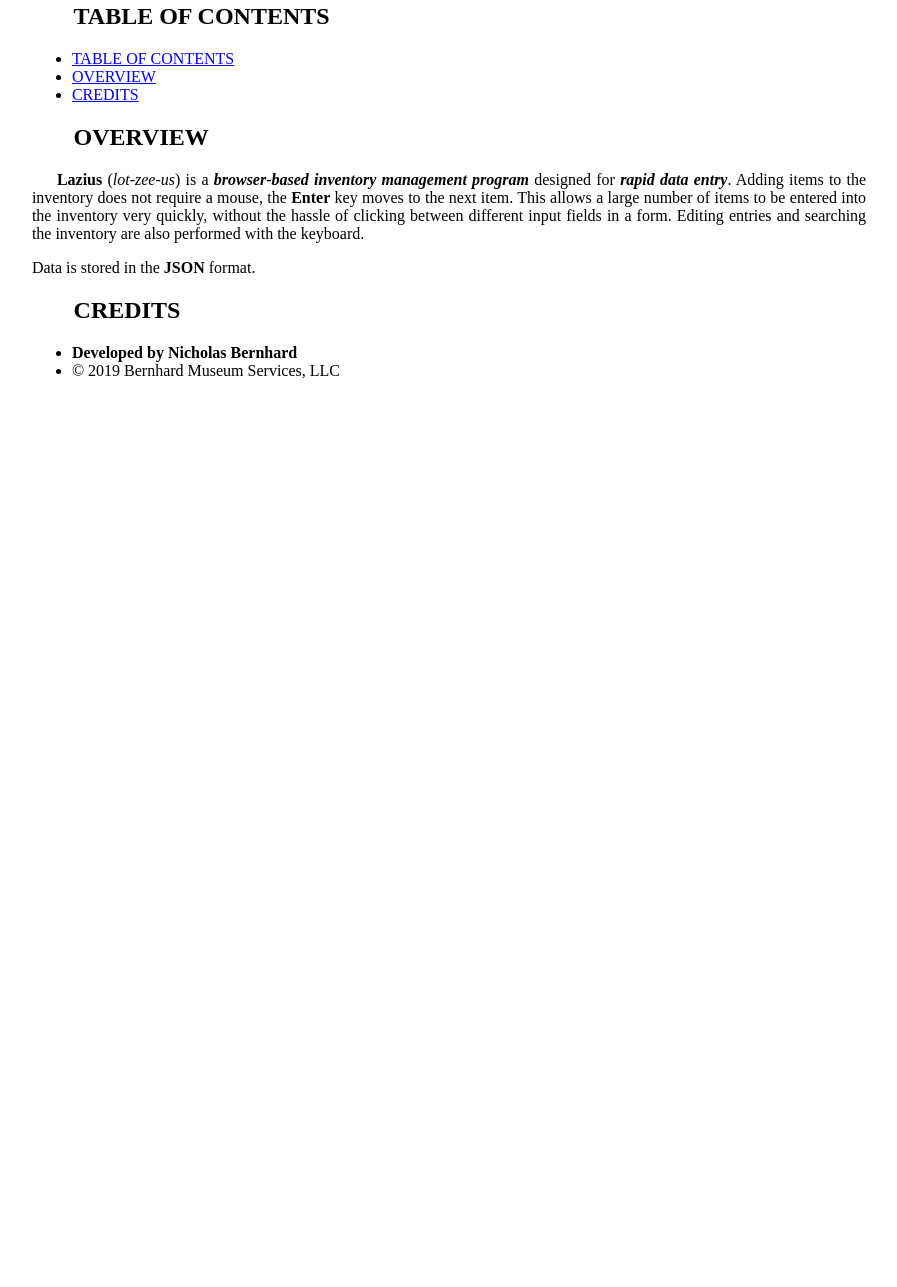
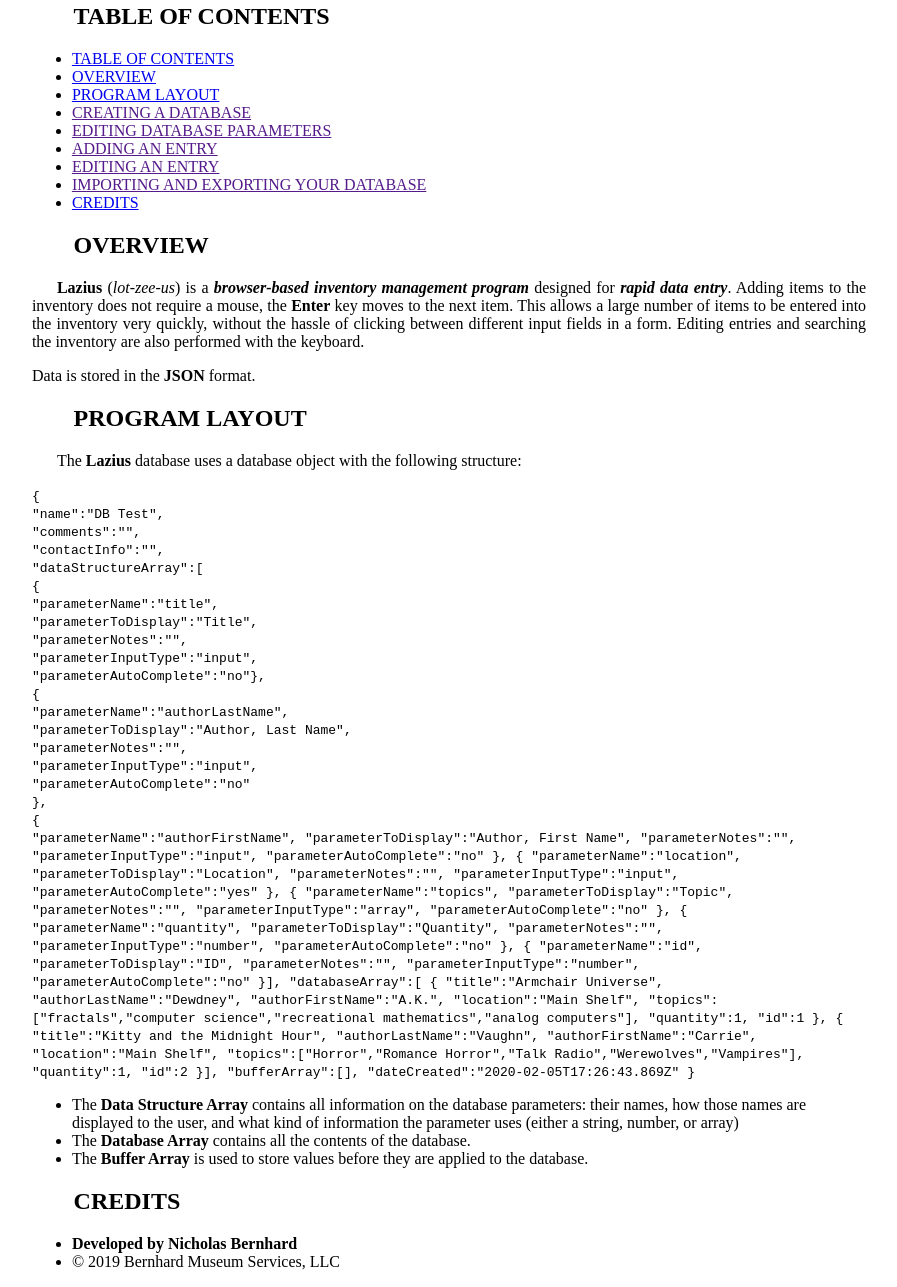
Before and after one commit to NDHF/lazius2, a plain HTML site: page docs.html in a window 1280 px wide. Shown: the part 691-1978 px from the top of the page, without its empty margins (191-1088 px from the left). Before the commit the page ends 1087 px from the top, so only its background shows below. Drawn offline with Linux system fonts and the light colour scheme.

Commit message:
working with docs

```diff
--- a/docs.html
+++ b/docs.html
@@ -32,6 +32,12 @@
             <ul>
                 <li><a href="#tableOfContents">TABLE OF CONTENTS</a></li>
                 <li><a href="#overviewSection">OVERVIEW</a></li>
+                <li><a href="#programLayout">PROGRAM LAYOUT</a></li>
+                <li><a href="">CREATING A DATABASE</a></li>
+                <li><a href="">EDITING DATABASE PARAMETERS</a></li>
+                <li><a href="">ADDING AN ENTRY</a></li>
+                <li><a href="">EDITING AN ENTRY</a></li>
+                <li><a href="">IMPORTING AND EXPORTING YOUR DATABASE</a></li>
                 <li><a href="#credits">CREDITS</a></li>
             </ul>
         </section>
@@ -48,6 +54,117 @@
                 Editing entries and searching the inventory are also performed with the keyboard.</p>
 
             <p>Data is stored in the <strong>JSON</strong> format.</p>
+        </section>
+
+        <section id="programLayout">
+            <h1>PROGRAM LAYOUT</h1>
+
+            <p>The <strong>Lazius</strong> database uses a database object with the following structure:</p>
+
+            <code>
+                {
+                    <br>
+                    "name":"DB Test",
+                    <br>
+                    "comments":"",
+                    <br>
+                    "contactInfo":"",
+                    <br>
+                    "dataStructureArray":[
+                    <br>
+                        {
+                            <br>
+                            "parameterName":"title",
+                            <br>
+                            "parameterToDisplay":"Title",
+                            <br>
+                            "parameterNotes":"",
+                            <br>
+                            "parameterInputType":"input",
+                            <br>
+                            "parameterAutoComplete":"no"},
+                            <br>
+                        {
+                            <br>
+                            "parameterName":"authorLastName",
+                            <br>
+                            "parameterToDisplay":"Author, Last Name",
+                            <br>
+                            "parameterNotes":"",
+                            <br>
+                            "parameterInputType":"input",
+                            <br>
+                            "parameterAutoComplete":"no"
+                            <br>
+                        },
+                        <br>
+                        {
+                            <br>
+                            "parameterName":"authorFirstName",
+                            "parameterToDisplay":"Author, First Name",
+                            "parameterNotes":"",
+                            "parameterInputType":"input",
+                            "parameterAutoComplete":"no"
+                        },
+                        {
+                            "parameterName":"location",
+                            "parameterToDisplay":"Location",
+                            "parameterNotes":"",
+                            "parameterInputType":"input",
+                            "parameterAutoComplete":"yes"
+                        },
+                        {
+                            "parameterName":"topics",
+                            "parameterToDisplay":"Topic",
+                            "parameterNotes":"",
+                            "parameterInputType":"array",
+                            "parameterAutoComplete":"no"
+                        },
+                        {
+                            "parameterName":"quantity",
+                            "parameterToDisplay":"Quantity",
+                            "parameterNotes":"",
+                            "parameterInputType":"number",
+                            "parameterAutoComplete":"no"
+                        },
+                        {
+                            "parameterName":"id",
+                            "parameterToDisplay":"ID",
+                            "parameterNotes":"",
+                            "parameterInputType":"number",
+                            "parameterAutoComplete":"no"
+                        }],
+                        "databaseArray":[
+                        {
+                            "title":"Armchair Universe",
+                            "authorLastName":"Dewdney",
+                            "authorFirstName":"A.K.",
+                            "location":"Main Shelf",
+                            "topics":["fractals","computer science","recreational mathematics","analog computers"],
+                            "quantity":1,
+                            "id":1
+                        },
+                        {
+                            "title":"Kitty and the Midnight Hour",
+                            "authorLastName":"Vaughn",
+                            "authorFirstName":"Carrie",
+                            "location":"Main Shelf",
+                            "topics":["Horror","Romance Horror","Talk Radio","Werewolves","Vampires"],
+                            "quantity":1,
+                            "id":2
+                        }],
+                        "bufferArray":[],
+                        "dateCreated":"2020-02-05T17:26:43.869Z"
+                }
+            </code>
+
+            <ul>
+                <li>The <b>Data Structure Array</b> contains all information on the database parameters:
+                    their names, how those names are displayed to the user, and what kind of information the parameter
+                    uses (either a string, number, or array)</li>
+                <li>The <b>Database Array</b> contains all the contents of the database.</li>
+                <li>The <b>Buffer Array</b> is used to store values before they are applied to the database.</li>
+            </ul>
         </section>
 
         <section id="creditsSection">
```
